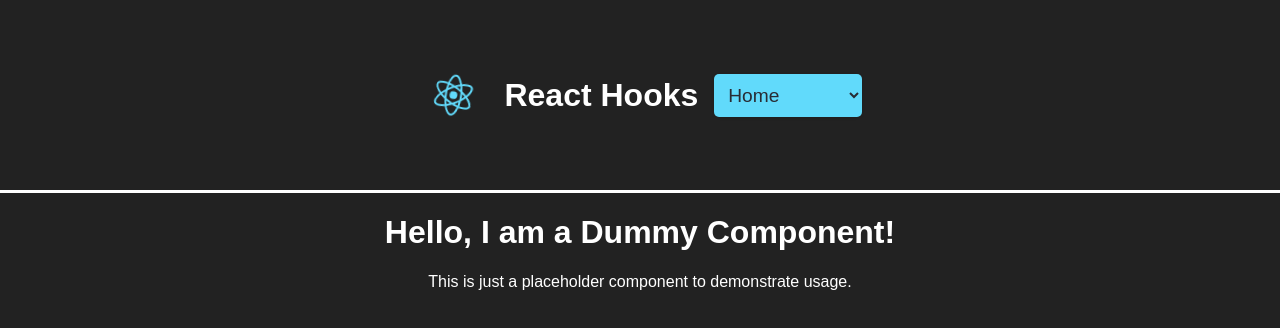
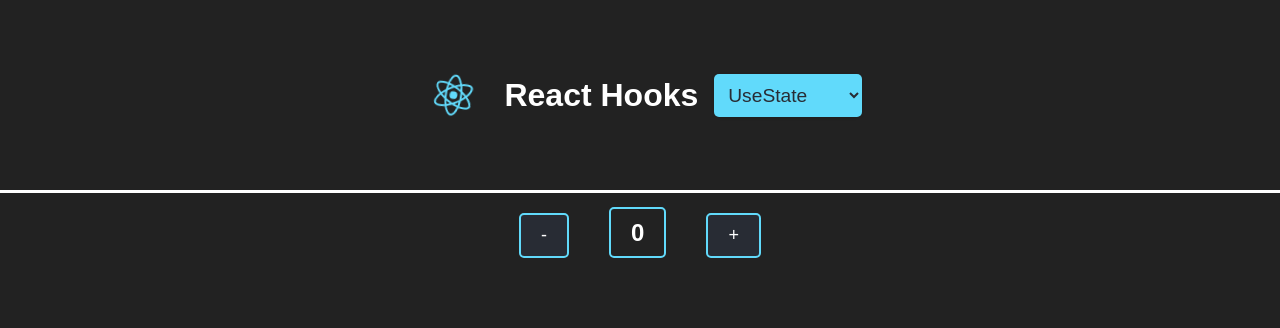
Before and after one commit to elarsaks/react-hooks, a React (Create React App) app: page /useState in a window 1280 px wide. Shown: the top 328 px of the page. Built offline with nearby package versions, Linux system fonts and the light colour scheme.

Commit message:
Add useState styling.

```diff
--- a/src/App.css
+++ b/src/App.css
@@ -16,12 +16,11 @@ body {
 
 }
 
-
-
 @keyframes App-logo-spin {
   from { transform: rotate(0deg); }
   to { transform: rotate(360deg); }
 }
+
 .App-header {
   background-color: #222;
   height: 150px;
@@ -32,17 +31,18 @@ body {
   align-items: center;
   justify-content: center;
   gap: 1em;
+  flex-wrap: wrap;
 }
 
 
+
 .header-selector {
-
-  color: #282C34; /* Text color */
-  background-color: #61DAFB; /* Background color */
-  border: none; /* Removes default select border */
-  padding: 10px; /* Adds some space around the text */
-  border-radius: 5px; /* Rounds the corners */
-  font-size: 1.2em; /* Makes the text a bit larger */
-  outline: none; /* Removes focus outline */
-  box-shadow: 0 1px 3px rgba(0, 0, 0, 0.1); /* Adds a bit of shadow */
+  color: #282C34;
+  background-color: #61DAFB;
+  border: none;
+  padding: 10px;
+  border-radius: 5px;
+  font-size: 1.2em;
+  outline: none;
+  box-shadow: 0 1px 3px rgba(0, 0, 0, 0.1);
 }
--- a/src/components/AppHeader.tsx
+++ b/src/components/AppHeader.tsx
@@ -15,7 +15,6 @@ export default function AppHeader() {
       <h1>React Hooks</h1>
 
       <select className="header-selector" onChange={handleRouteChange}>
-        <option value="/useState">Home</option>
         <option value="/useState">UseState</option>
         <option value="/useCallback">UseCallback</option>
         <option value="/useContext">UseContext</option>
--- a/src/pages/UseState.jsx
+++ b/src/pages/UseState.jsx
@@ -1,11 +1,33 @@
-import React from 'react';
+import React from "react";
 
 const DummyComponent = () => {
+  const buttonStyle = {
+    margin: '20px',
+    border: '2px solid #61DAFB',
+    color: 'white',
+    backgroundColor: '#282c34',
+    borderRadius: '5px',
+    padding: '10px 20px',
+    fontSize: '18px',
+  };
+
+  const spanStyle = {
+    margin: '20px',
+    fontSize: '24px',
+    fontWeight: 'bold',
+    color: 'white',
+    borderRadius: '5px',
+
+    border: '2px solid #61DAFB',
+    padding: '10px 20px',
+  };
+
   return (
-    <div>
-      <h1>Hello, I am a Dummy Component!</h1>
-      <p>This is just a placeholder component to demonstrate usage.</p>
-    </div>
+    <>
+      <button style={buttonStyle}>-</button>
+      <span style={spanStyle}>0</span>
+      <button style={buttonStyle}>+</button>
+    </>
   );
 };
 
```
